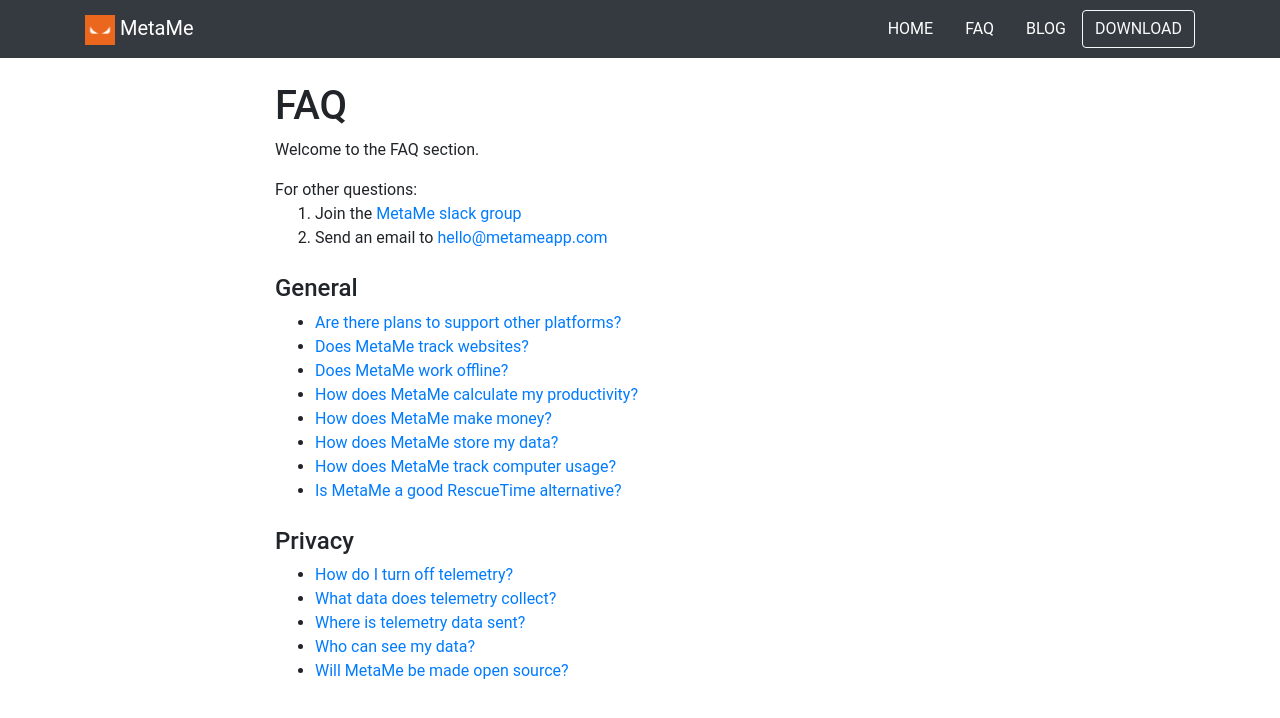
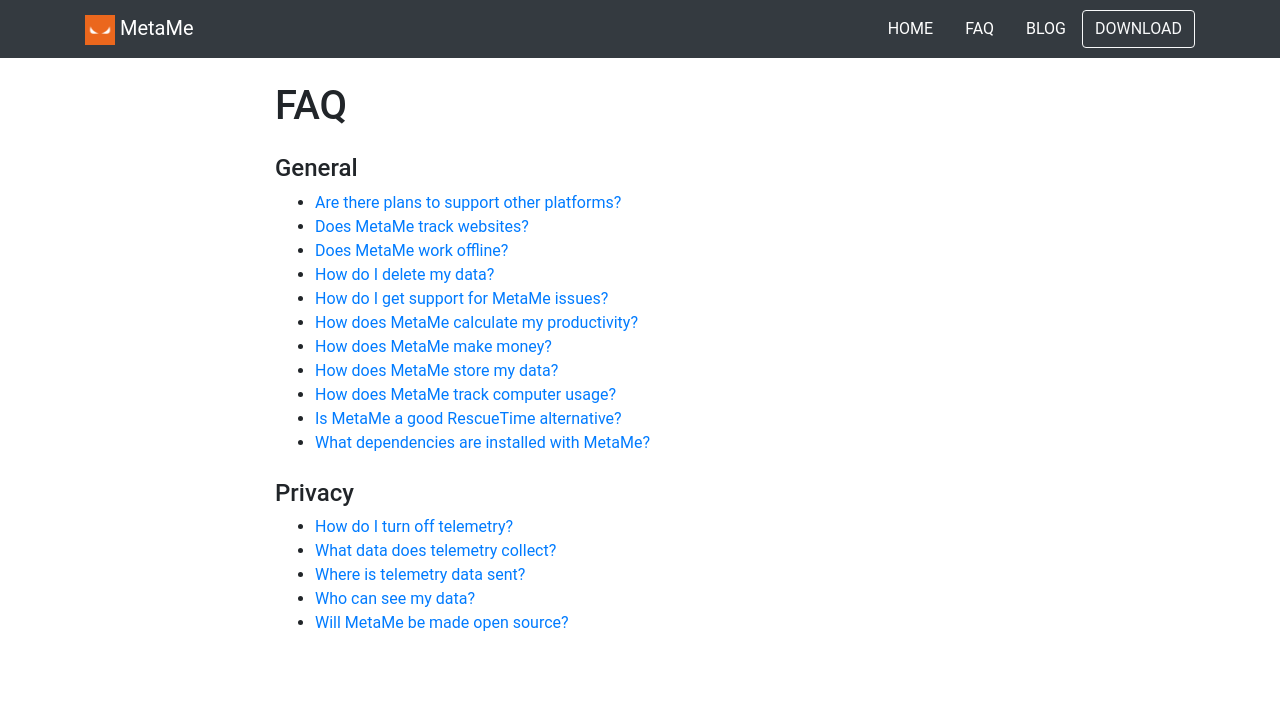
Before and after one commit to meta-me/metame-website, a Jekyll site: the page built from faq.html, in a window 1280 px wide. Shown: the top 718 px of the page. Built offline with Jekyll 4.4.1, drawn with Linux system fonts in a browser that asks for light colours.

Commit message:
Added more questions

```diff
--- a/faq.html
+++ b/faq.html
@@ -8,20 +8,6 @@
     <div class="row justify-content-center">
       <div class="col-sm-12 col-lg-10 col-xl-8 text-left">
         <h1>{{ page.title }}</h1>
-        <div>
-          <p>
-            Welcome to the FAQ section.
-          </p>
-          <div>
-            For other questions:
-            <ol>
-              <li>Join the <a
-                  href="https://metameapp.slack.com/join/shared_invite/enQtNTA2ODc5NzU5MjM4LTZhN2ZlMGVkOGQzY2ZiNDJlMzc2M2NlMzdjZjkwYTAzZmFjMmQxYzNkOTk5MDU2YjU2MTE3M2MxODFjMzZhYzA">
-                  MetaMe slack group</a></li>
-              <li>Send an email to <a href="mailto:hello@metameapp.com">hello@metameapp.com</a></li>
-            </ol>
-          </div>
-        </div>
         {% assign sections = site.categories.help | group_by: 'section' | sort: 'name' %}
         {% for section in sections %}
         <h2 class="h4 mt-4">{{section.name}}</h2>
```
Also changed, not shown: help/_posts/2019-10-28-how-do-i-delete-my-data.md (added, +12 -0 lines), help/_posts/2019-10-28-how-do-i-get-support-for-metame-issues.md (added, +9 -0 lines), help/_posts/2019-10-28-what-dependencies-are-installed-with-metame.md (added, +12 -0 lines).
